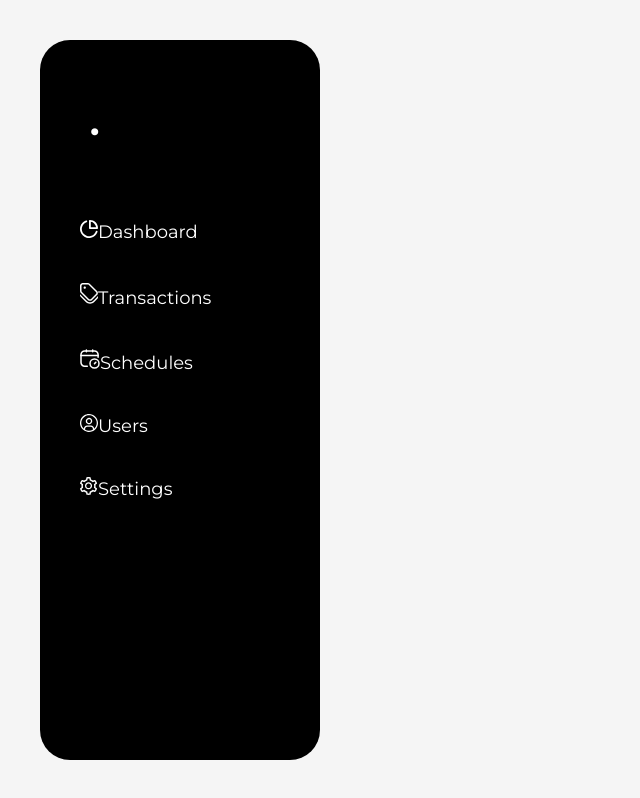
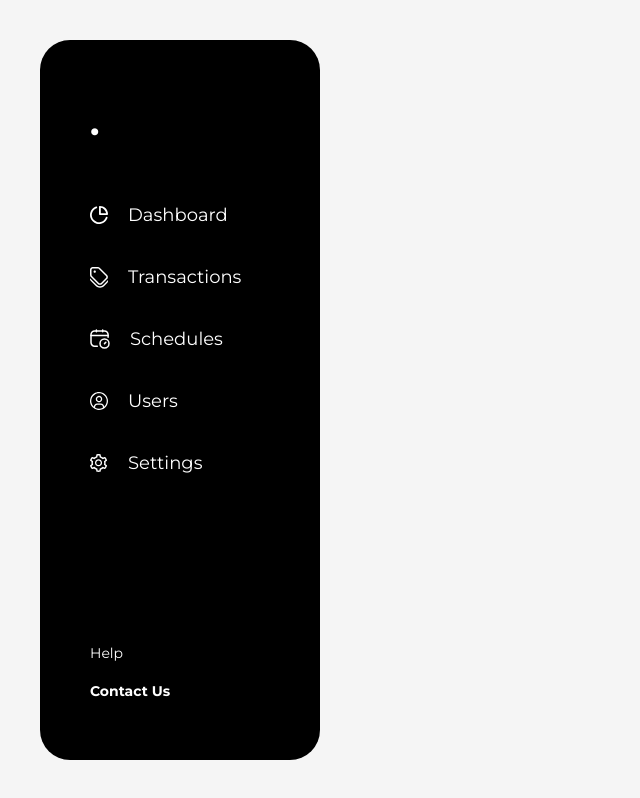
Before and after one commit to DarkM4tt/Board, a Next.js app: page /contact-us in a window 1280 px wide. Shown: the whole page, without its empty margins (0-640 px from the left). Built offline with nearby package versions, Linux system fonts and the light colour scheme.

Commit message:
Add external link section in Navbar

```diff
--- a/src/components/layout/Navbar.tsx
+++ b/src/components/layout/Navbar.tsx
@@ -19,6 +19,10 @@ const routes = [
 	{ name: 'Users', path: '/users', Icon: IcUsers },
 	{ name: 'Settings', path: '/settings', Icon: IcSettings },
 ];
+const externalLinks = [
+	{ name: 'Help', path: '/help' },
+	{ name: 'Contact Us', path: '/contact-us' },
+];
 
 export default function Navbar (props: INavbarProps) {
 	const { appName } = props;
@@ -32,12 +36,22 @@ export default function Navbar (props: INavbarProps) {
 					routes.map((route, i) => {
 						const Icon = route.Icon;
 						return (
-							<li key={`${route.name}-${i}`}>
+							<li className={styles.navLink} key={`${route.name}-${i}`}>
 								<Icon />
-								<Link
-									className={clsx(styles.navLink, route.path === pathname && styles.active)}
-									href={route.path}
-								>
+								<Link className={clsx(route.path === pathname && styles.active)} href={route.path}>
+									{route.name}
+								</Link>
+							</li>
+						);
+					})
+				}
+			</ul>
+			<ul className={styles.externalLinks}>
+				{
+					externalLinks.map((route, i) => {
+						return (
+							<li className={styles.navLink} key={`${route.name}-${i}`}>
+								<Link className={clsx(route.path === pathname && styles.active)} href={route.path}>
 									{route.name}
 								</Link>
 							</li>
--- a/src/components/layout/navbar.module.scss
+++ b/src/components/layout/navbar.module.scss
@@ -1,29 +1,51 @@
 .navbar {
 	width: 280px;
 	height: 100%;
+	display: flex;
+	flex-direction: column;
 	border-radius: 30px;
 	background: black;
+	padding: 60px 0 60px 50px;
 
 	.brand {
-		padding: 60px 0 60px 50px;
+		margin-bottom: 60px;
 		font-size: 36px;
 		font-weight: 700;
 		color: white;
 		text-transform: capitalize;
 	}
 
-	.navLinks {
+	.navLinks, .externalLinks {
 		display: flex;
 		flex-direction: column;
 		gap: 40px;
+		margin: 0;
+		padding: 0;
 
 		.navLink {
-			color: white;
-			font-size: 18px;
-			text-decoration: none;
+			display: flex;
+			align-items: center;
+			gap: 20px;
 
-			&.active {
-				font-weight: 700;
+			a {
+				color: white;
+				font-size: 18px;
+				text-decoration: none;
+
+				&.active {
+					font-weight: 700;
+				}
+			}
+		}
+	}
+
+	.externalLinks {
+		gap: 20px;
+		margin-top: auto;
+
+		.navLink {
+			a {
+				font-size: 14px;
 			}
 		}
 	}
```
